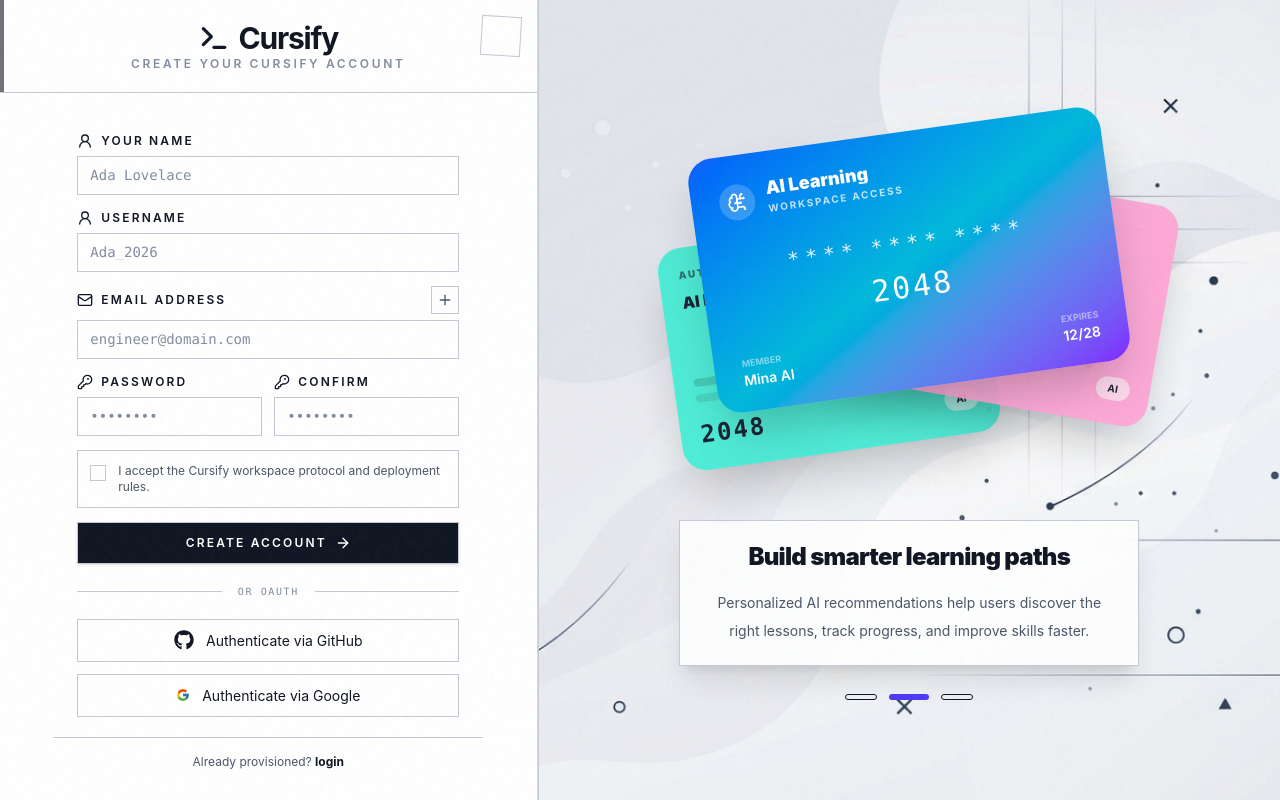
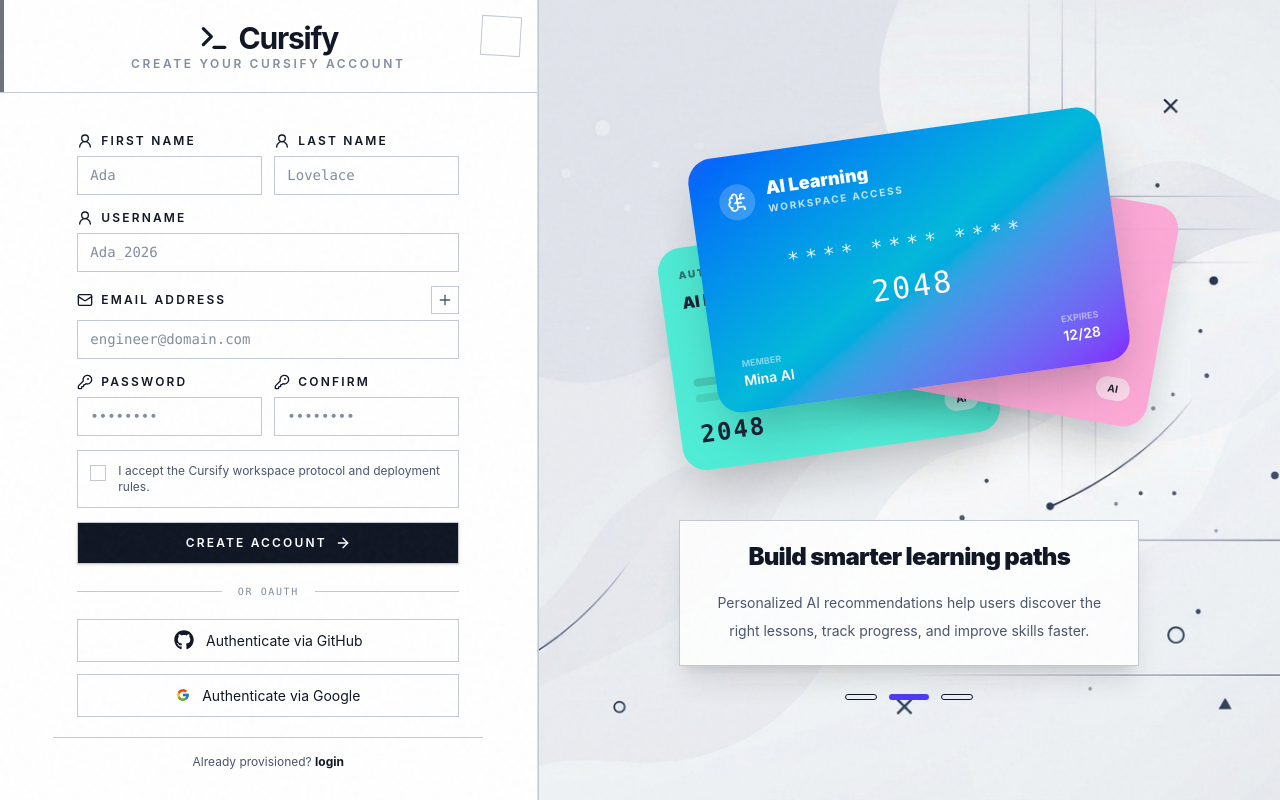
Before and after one commit to Cursify-inc/Cursify-WebApp, a Next.js app: page /signup in a window 1280 px wide. Built offline with nearby package versions, Linux system fonts and the light colour scheme; no server answers.

Commit message:
refactor: split signup name fields

```diff
--- a/components/auth/signup-form.tsx
+++ b/components/auth/signup-form.tsx
@@ -165,7 +165,8 @@
   const form = useForm<SignupInput>({
     resolver: zodResolver(signupSchema),
     defaultValues: {
-      name: "",
+      firstName: "",
+      lastName: "",
       username: "",
       email: "",
       phone: "",
@@ -177,7 +178,8 @@
     },
   });
 
-  const name = form.watch("name");
+  const firstName = form.watch("firstName");
+  const lastName = form.watch("lastName");
   const username = form.watch("username");
   const email = form.watch("email");
   const phone = form.watch("phone");
@@ -188,8 +190,8 @@
   const terms = form.watch("terms");
 
   const passwordStrength = getPasswordStrength(password);
-  const isNameValid = name.trim().length >= 2;
-  const isUsernameValid = username.length >= 5;
+const isFirstNameValid = firstName.trim().length >= 2;
+const isLastNameValid = lastName.trim().length >= 2;  const isUsernameValid = username.length >= 5;
   const isEmailValid = hasValidEmail(email);
   const isPhoneValid = hasValidPhone(phone);
   const isLinkedInValid =
@@ -350,27 +352,52 @@
   return (
     <div className="space-y-5 p-6">
       <form className="space-y-3.5" onSubmit={form.handleSubmit(onSubmit)}>
+        <div className="grid gap-3 md:grid-cols-2">
   <div className="space-y-1.5">
-          <label className="auth-label" htmlFor="name">
-            <UserRound className="h-4 w-4" /> your name
+    <label className="auth-label" htmlFor="firstName">
+      <UserRound className="h-4 w-4" /> First name
     </label>
 
     <div className="relative">
       <input
-              id="name"
-              className={inputClass(isNameValid)}
-              placeholder="Ada Lovelace"
-              {...form.register("name")}
+        id="firstName"
+        className={inputClass(isFirstNameValid)}
+        placeholder="Ada"
+        {...form.register("firstName")}
       />
 
-            <FieldCheck active={isNameValid} />
+      <FieldCheck active={isFirstNameValid} />
     </div>
 
-          {form.formState.errors.name && (
+    {form.formState.errors.firstName && (
       <p className="font-mono text-xs text-danger">
-              {form.formState.errors.name.message}
+        {form.formState.errors.firstName.message}
       </p>
     )}
+  </div>
+
+  <div className="space-y-1.5">
+    <label className="auth-label" htmlFor="lastName">
+      <UserRound className="h-4 w-4" /> Last name
+    </label>
+
+    <div className="relative">
+      <input
+        id="lastName"
+        className={inputClass(isLastNameValid)}
+        placeholder="Lovelace"
+        {...form.register("lastName")}
+      />
+
+      <FieldCheck active={isLastNameValid} />
+    </div>
+
+    {form.formState.errors.lastName && (
+      <p className="font-mono text-xs text-danger">
+        {form.formState.errors.lastName.message}
+      </p>
+    )}
+  </div>
 </div>
         <div className="space-y-1.5">
           <label className="auth-label" htmlFor="username">
--- a/lib/auth-api.ts
+++ b/lib/auth-api.ts
@@ -83,13 +83,6 @@
   return data as TResponse;
 }
 
-function splitFullName(name: string) {
-  const parts = name.trim().split(/\s+/);
-  return {
-    first_name: parts[0] || "User",
-    last_name: parts.slice(1).join(" ") || "Cursify",
-  };
-}
 
 function storeAuthToken(token: string, refreshToken?: string) {
   if (typeof window !== "undefined") {
@@ -103,14 +96,13 @@
 export async function signupUser(values: SignupInput) {
   await pause(900);
 
-  const { first_name, last_name } = splitFullName(values.name);
   const cleanPhone = values.phone ? values.phone.replace(/\D/g, "") : undefined;
 
   return requestApi<SignupResponse>("/auth/signup", {
     method: "POST",
     body: JSON.stringify({
-      first_name,
-      last_name,
+      first_name: values.firstName,
+      last_name: values.lastName,
       username: values.username,
       password: values.password,
       email: values.email || undefined,
--- a/lib/schemas.ts
+++ b/lib/schemas.ts
@@ -16,9 +16,14 @@
 
 export const signupSchema = z
   .object({
-    name: z.string().min(2, "Name must be at least 2 chars."),
-    username: z.string().min(5, "Name must be at least 5 chars."),
-
+firstName: z
+  .string()
+  .min(2, "First name must be at least 2 chars.")
+  .max(100, "First name must be at most 100 chars."),
+lastName: z
+  .string()
+  .min(2, "Last name must be at least 2 chars.")
+  .max(100, "Last name must be at most 100 chars."),    username: z.string().min(5, "Name must be at least 5 chars."),
     email: z
       .string()
       .email("Enter a valid engineer email.")
```
Lines whose indentation alone changed are shown as unchanged.
